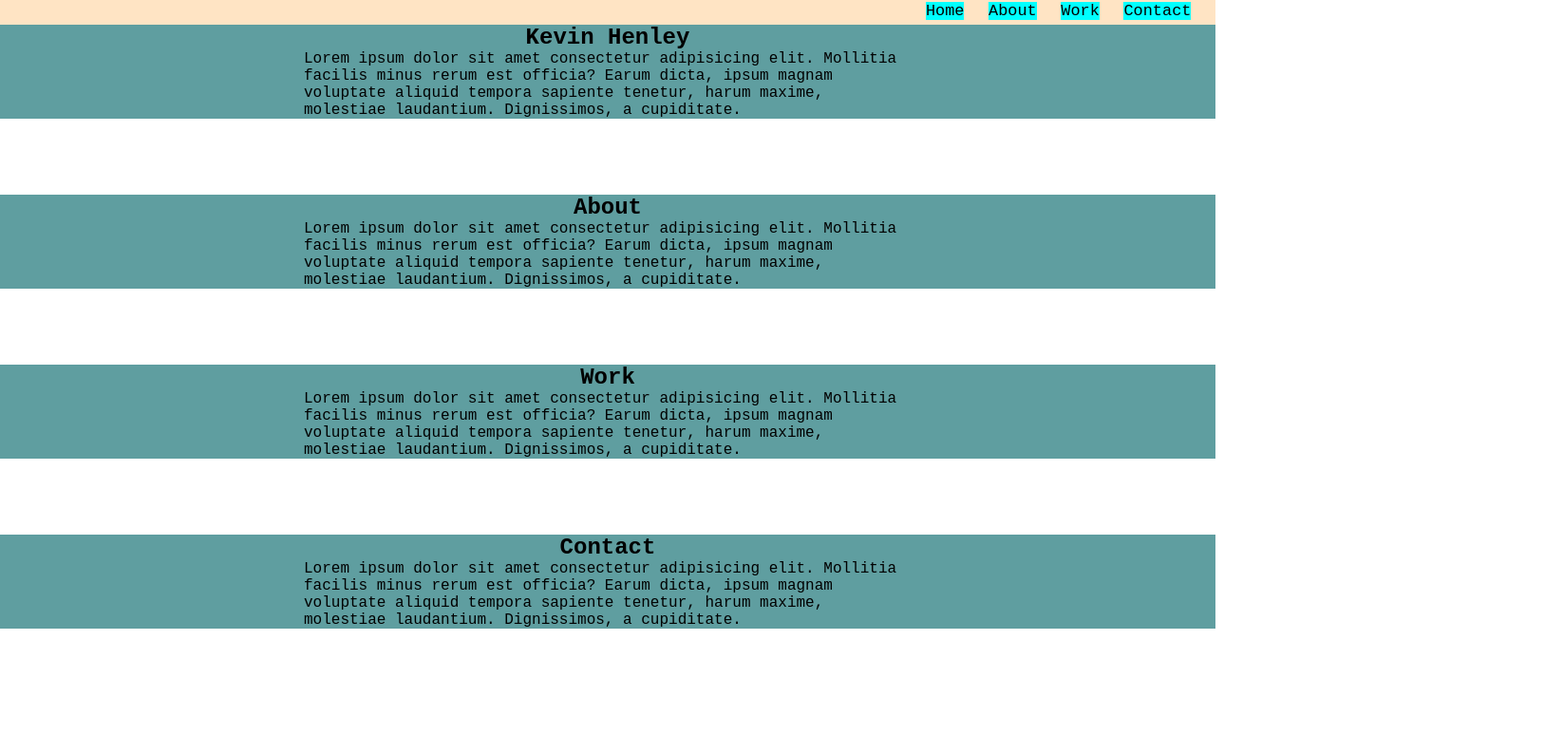
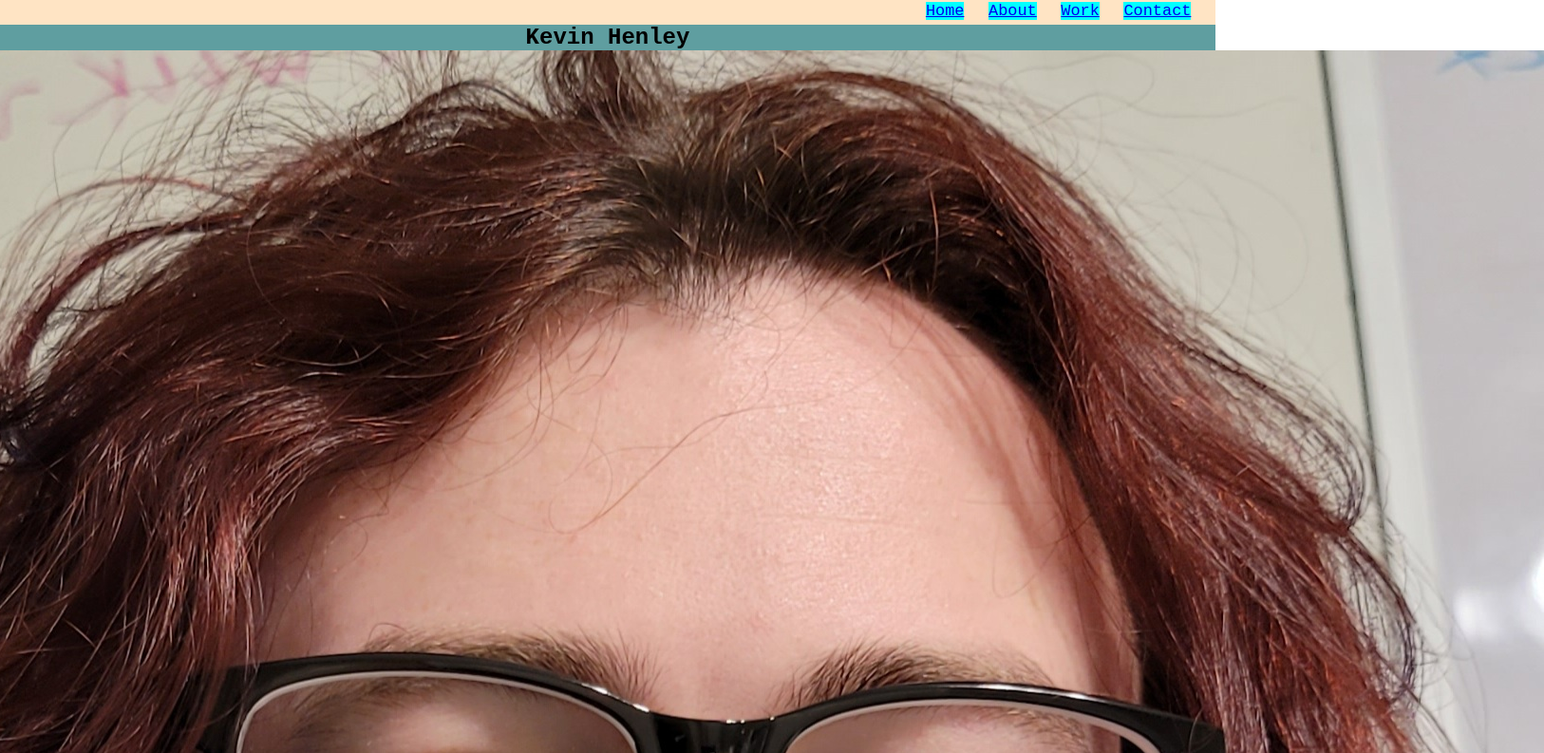
Before and after one commit to KevinHenleyCode/homework_week_2, a plain HTML site: page index.html in a window 1280 px wide. Shown: the part 53-846 px from the top of the page at 95% size, 1626 px wide, since content can reach past the window. Before the commit the page ends 800 px from the top, so only its background shows below. Drawn offline with Linux system fonts and the light colour scheme.

Commit message:
added links to sections as well as images for projects

```diff
--- a/index.html
+++ b/index.html
@@ -15,16 +15,17 @@
     <nav>
         <div>
             <ul>
-                <li>Home</li>
-                <li>About</li>
-                <li>Work</li>
-                <li>Contact</li>
+                <li><a href="#home">Home</a></li>
+                <li><a href="#about">About</a></li>
+                <li><a href="#work">Work</a></li>
+                <li><a href="#contact">Contact</a></li>
             </ul>
         </div>
     </nav>
 
     <section class="home-section">
-        <h2>Kevin Henley</h2>
+        <h2 id="home">Kevin Henley</h2>
+        <img class="face-picture" src="/Assets/Images/KevinHenley_Portfolio.jpg" alt="Portfolio-Picture">
         <p>Lorem ipsum dolor sit amet consectetur adipisicing elit.
         Mollitia facilis minus rerum est officia? Earum dicta,
         ipsum magnam voluptate aliquid tempora sapiente tenetur,
@@ -32,7 +33,7 @@
     </section>
 
     <section class="about-section">
-        <h2>About</h2>
+        <h2 id="about">About</h2>
         <p>Lorem ipsum dolor sit amet consectetur adipisicing elit.
         Mollitia facilis minus rerum est officia? Earum dicta,
         ipsum magnam voluptate aliquid tempora sapiente tenetur,
@@ -40,15 +41,22 @@
     </section>
 
     <section class="work-section">
-        <h2>Work</h2>
+        <h2 id="work">Work</h2>
         <p>Lorem ipsum dolor sit amet consectetur adipisicing elit.
         Mollitia facilis minus rerum est officia? Earum dicta,
         ipsum magnam voluptate aliquid tempora sapiente tenetur,
         harum maxime, molestiae laudantium. Dignissimos, a cupiditate.</p>
+
+        <ul>
+            <li class="project1"><img src="/Assets/Images/GitHub-Page_Screen-Shot.png" alt=""></li>
+            <li class="project2"><img src="/Assets/Images/online-reputation-management.jpg" alt=""></li>
+            <li class="project3"><img src="/Assets/Images/search-engine-optimization.jpg" alt=""></li>
+            <li class="project4"><img src="/Assets/Images/social-media-marketing.jpg" alt=""></li>
+        </ul>
     </section>
 
     <section class="contact-section">
-        <h2>Contact</h2>
+        <h2 id="contact">Contact</h2>
         <p>Lorem ipsum dolor sit amet consectetur adipisicing elit.
         Mollitia facilis minus rerum est officia? Earum dicta,
         ipsum magnam voluptate aliquid tempora sapiente tenetur,
```
